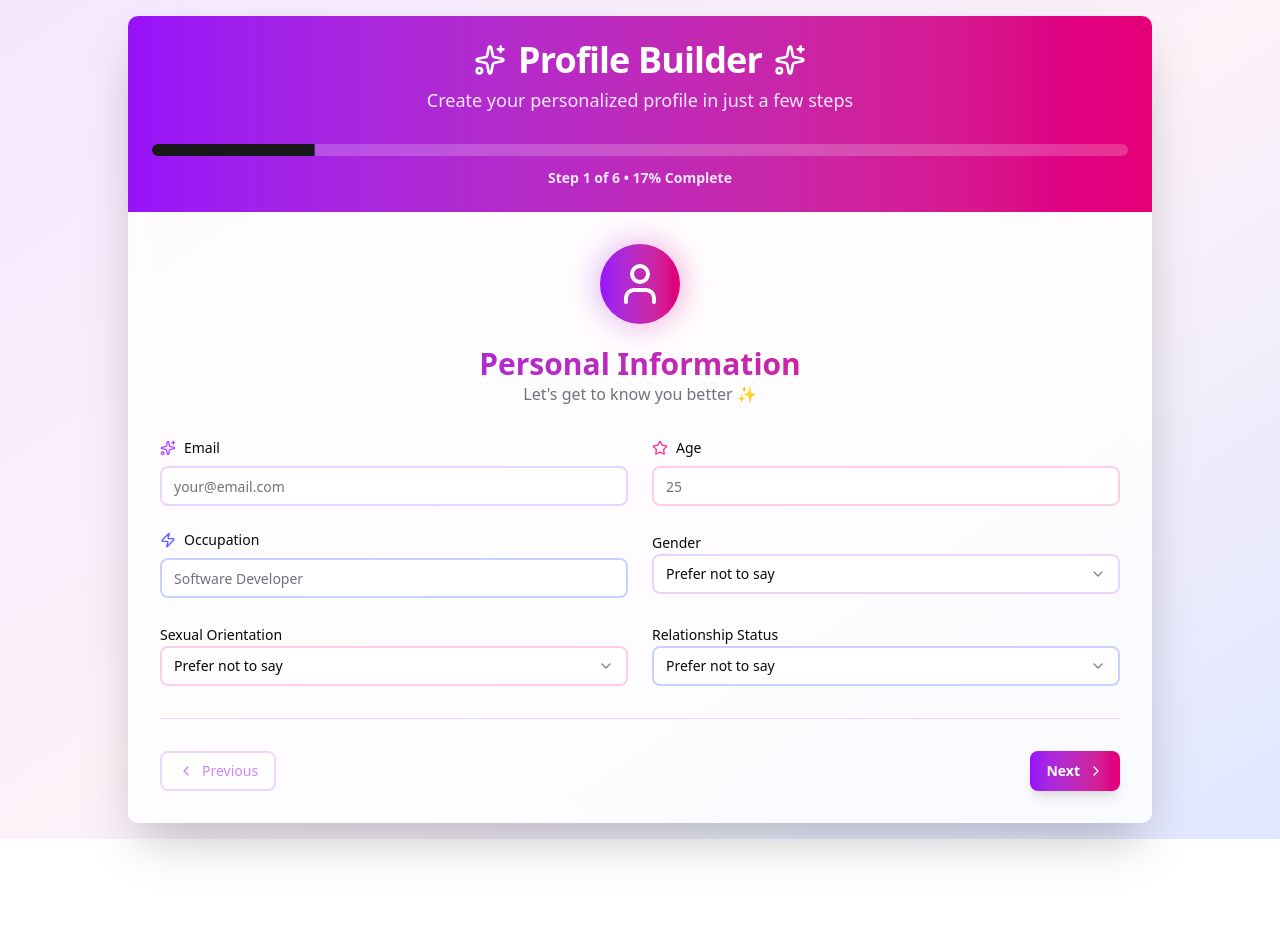
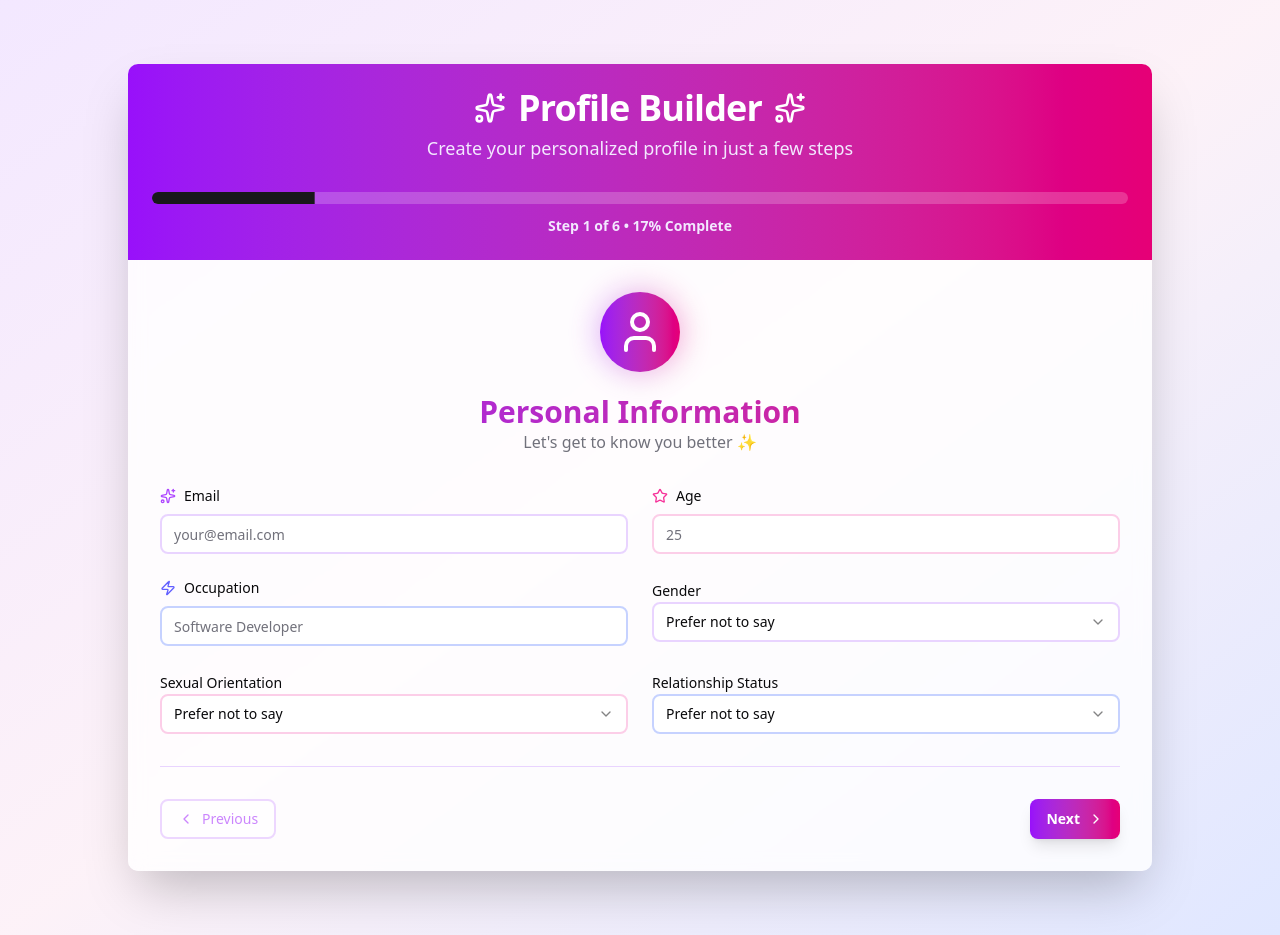
Before and after one commit to nikola96gospodinov/event-finder-ui, a Next.js app: page /profile in a window 1280 px wide. Before the commit the page ends 839 px from the top, so only its background shows below. Built offline with nearby package versions, Linux system fonts and the light colour scheme.

Commit message:
fix: better spacing on login and profile building

```diff
--- a/components/auth-form.component.tsx
+++ b/components/auth-form.component.tsx
@@ -61,7 +61,7 @@
   };
 
   return (
-    <div className="min-h-screen bg-gradient-to-br from-purple-100 via-pink-50 to-indigo-100 p-4">
+    <div className="min-h-screen bg-gradient-to-br from-purple-100 via-pink-50 to-indigo-100 p-16">
       <div className="max-w-md mx-auto">
         <Card className="shadow-2xl border-0 bg-white/80 backdrop-blur-sm">
           <CardHeader className="text-center bg-gradient-to-r from-purple-600 to-pink-600 text-white rounded-t-lg">
--- a/components/user-profile-form.component.tsx
+++ b/components/user-profile-form.component.tsx
@@ -112,7 +112,7 @@
   };
 
   return (
-    <div className="min-h-screen bg-gradient-to-br from-purple-100 via-pink-50 to-indigo-100 p-4">
+    <div className="min-h-screen bg-gradient-to-br from-purple-100 via-pink-50 to-indigo-100 p-16">
       <div className="max-w-5xl mx-auto">
         <Card className="shadow-2xl border-0 bg-white/80 backdrop-blur-sm">
           <CardHeader className="text-center bg-gradient-to-r from-purple-600 to-pink-600 text-white rounded-t-lg">
```
